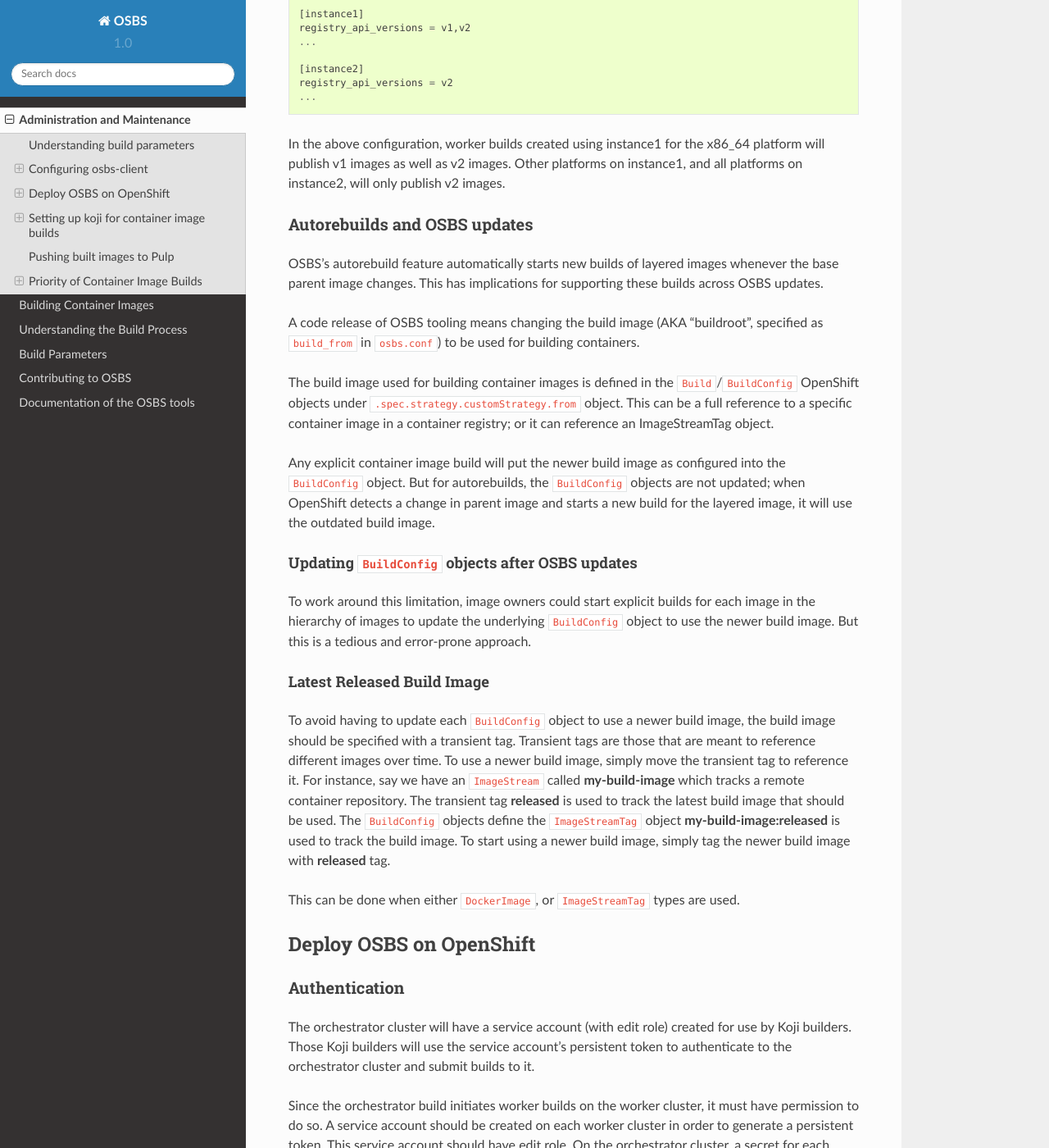
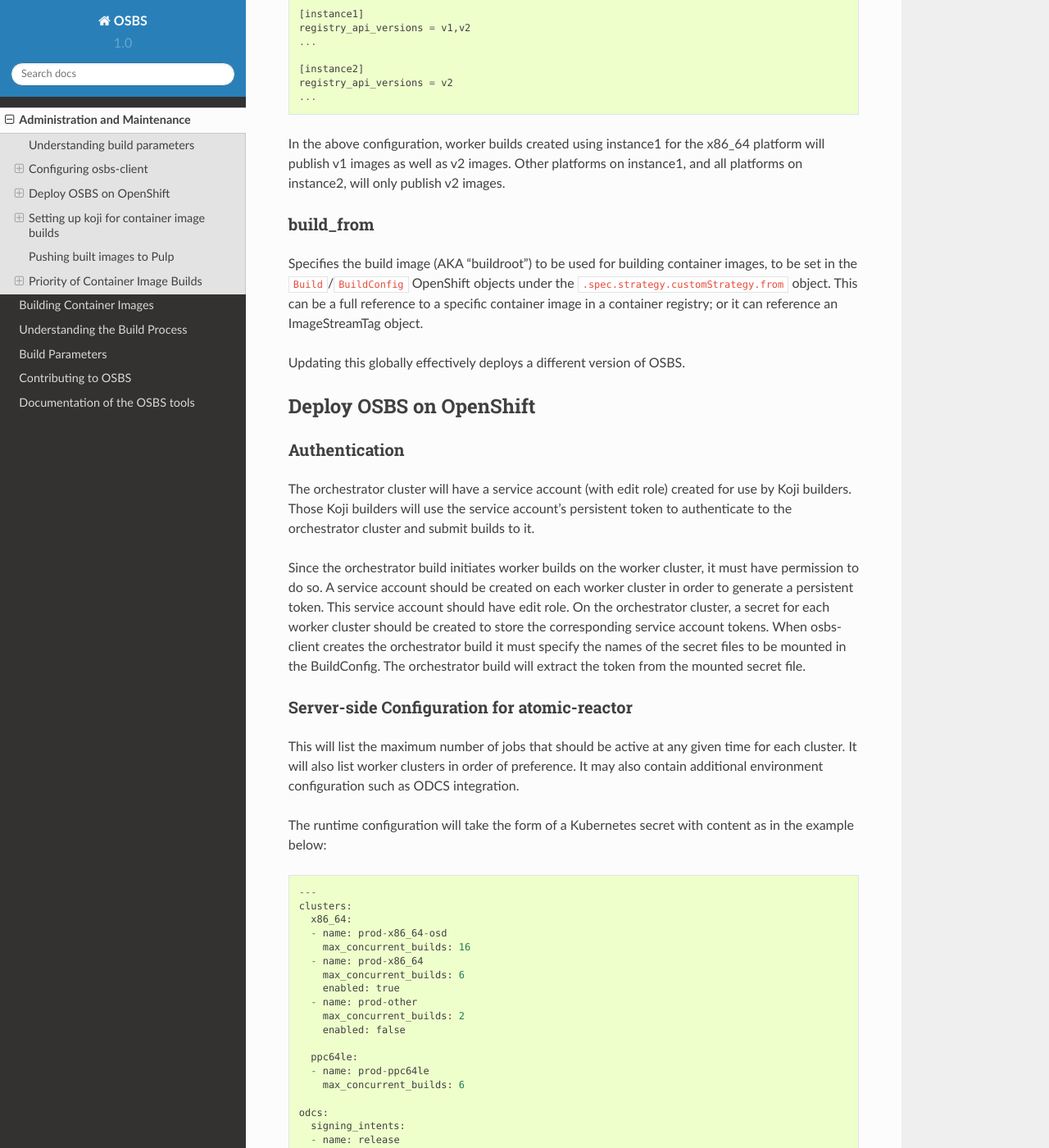
Before and after one commit to containerbuildsystem/osbs-docs, a Sphinx documentation site: the page built from docs/admins.rst, in a window 1280 px wide and 1400 px high, scrolled down 2188 px. Shown: the whole window at 82% size. Built offline with Sphinx 7.4.7 and the Read the Docs theme 2.0.0, drawn with Linux system fonts in a browser that asks for light colours; some of the changed text lies outside the part shown.

Commit message:
per review suggestions

```diff
--- a/docs/admins.rst
+++ b/docs/admins.rst
@@ -35,7 +35,7 @@
 
 ``reactor_config_map`` specifies the name of a
 Kubernetes configmap holding :ref:`config.yaml`. A pre-build plugin will
-be configured with the location this secret is mounted.
+read its value from REACTOR_CONFIG environment variable.
 
 .. _client_config_secret:
 
@@ -119,52 +119,16 @@
 platforms on instance1, and all platforms on instance2, will only
 publish v2 images.
 
-Autorebuilds and OSBS updates
+build_from
 ~~~~~~~~~~~~~~~~~~~~~~~~~~~~~
 
-OSBS’s autorebuild feature automatically starts new builds of layered images
-whenever the base parent image changes. This has implications for supporting
-these builds across OSBS updates.
-
-A code release of OSBS tooling means changing the build image (AKA "buildroot",
-specified as ``build_from`` in ``osbs.conf``) to be used for building
-containers.
-
-The build image used for building container images is defined
-in the ``Build``/``BuildConfig`` OpenShift objects under
+Specifies the build image (AKA "buildroot") to be used for building container
+images, to be set in the ``Build``/``BuildConfig`` OpenShift objects under the
 ``.spec.strategy.customStrategy.from`` object. This can be a full reference to
 a specific container image in a container registry; or it can reference an
 ImageStreamTag object.
 
-Any explicit container image build will put the newer build image as configured
-into the ``BuildConfig`` object. But for autorebuilds, the ``BuildConfig``
-objects are not updated; when OpenShift detects a change in parent image and
-starts a new build for the layered image, it will use the outdated build image.
-
-Updating ``BuildConfig`` objects after OSBS updates
-'''''''''''''''''''''''''''''''''''''''''''''''''''
-
-To work around this limitation, image owners could start explicit builds for
-each image in the hierarchy of images to update the underlying ``BuildConfig``
-object to use the newer build image. But this is a tedious and error-prone
-approach.
-
-Latest Released Build Image
-'''''''''''''''''''''''''''
-
-To avoid having to update each ``BuildConfig`` object to use a newer build
-image, the build image should be specified with a transient tag. Transient
-tags are those that are meant to reference different images over time. To use a
-newer build image, simply move the transient tag to reference it. For instance,
-say we have an ``ImageStream`` called **my-build-image** which tracks a remote
-container repository. The transient tag **released** is used to track the
-latest build image that should be used. The ``BuildConfig`` objects define the
-``ImageStreamTag`` object **my-build-image:released** is used to track the
-build image. To start using a newer build image, simply tag the newer build
-image with **released** tag.
-
-This can be done when either ``DockerImage``, or ``ImageStreamTag`` types are
-used.
+Updating this globally effectively deploys a different version of OSBS.
 
 Deploy OSBS on OpenShift
 ------------------------
@@ -407,7 +371,7 @@
 achieve some sort of build prioritization, we can leverage node selectors to
 allocate different resources to different build types.
 
-Consider the following types of container builds builds:
+Consider the following types of container builds:
 
 - *scratch build*
 - *explicit build*
@@ -501,5 +465,5 @@
 and/or **explicit builds**. In the example above, there are 4 nodes that allow
 such builds.
 
-Providing the osbs-client logs in the Koji task should give users a better
+The log file, *osbs-client.log*, in a Koji task gives users a better
 understanding of any delays due to scheduling.
--- a/docs/users.rst
+++ b/docs/users.rst
@@ -113,6 +113,8 @@
     - "module_name2:stream1"
     # Possible values, and default, are configured in OSBS environment.
     signing_intent: release
+
+   image_build_method: docker_api
 
 platforms
 ~~~~~~~~~
```
